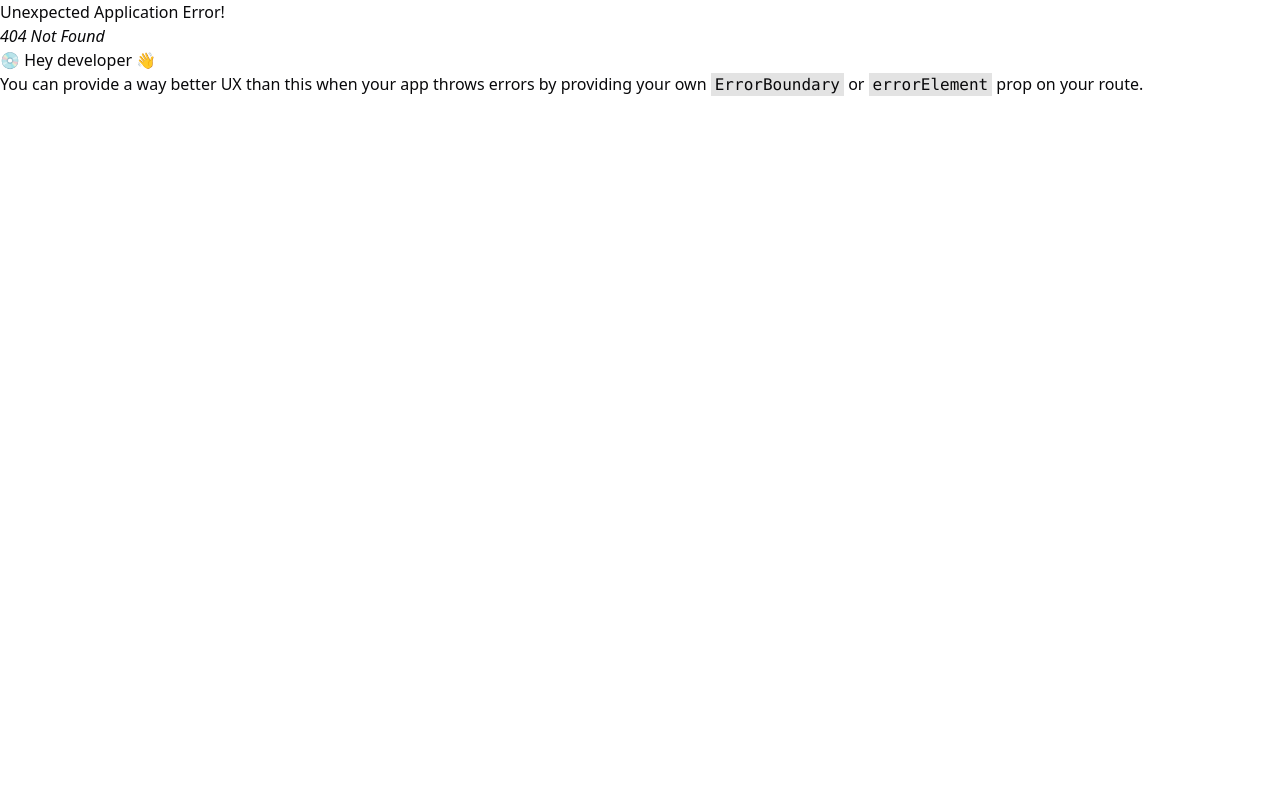
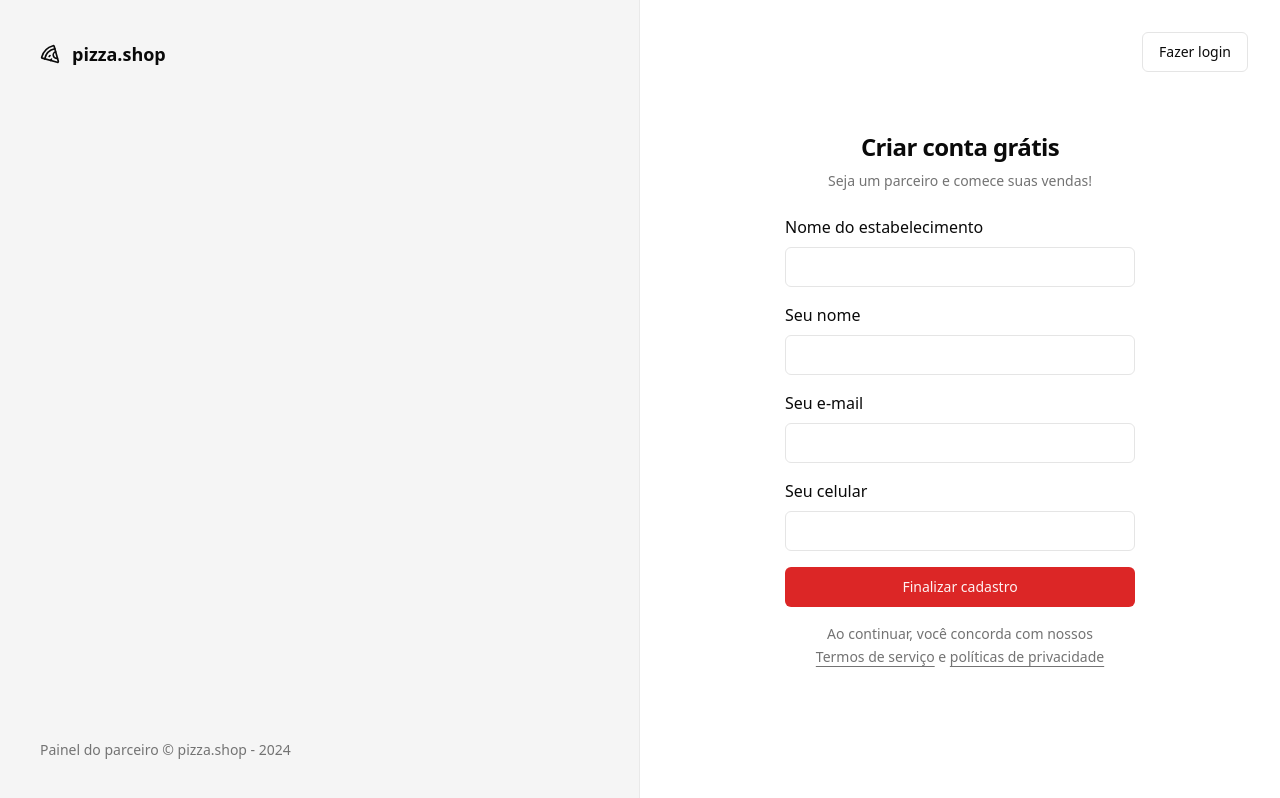
Before and after one commit to Williams25/pizza-shop, a React (Vite) app: page /sign-up in a window 1280 px wide. Before the commit this address had no page. Built offline with nearby package versions, Linux system fonts and the light colour scheme.

Commit message:
criando paginas de autenticação

```diff
--- a/src/App.tsx
+++ b/src/App.tsx
@@ -1,11 +1,13 @@
 import { RouterProvider } from 'react-router-dom';
 import { router } from './router';
 import { HelmetProvider, Helmet } from 'react-helmet-async';
+import { Toaster } from 'sonner';
 
 export const App = () => {
   return (
     <HelmetProvider>
       <Helmet titleTemplate="%s | pizza.shop" />
+      <Toaster richColors closeButton />
       <RouterProvider router={router} />
     </HelmetProvider>
   );
--- /dev/null
+++ b/src/components/ui/input.tsx
@@ -0,0 +1,25 @@
+import * as React from 'react';
+
+import { cn } from '@/lib/utils';
+
+export interface InputProps
+  extends React.InputHTMLAttributes<HTMLInputElement> {}
+
+const Input = React.forwardRef<HTMLInputElement, InputProps>(
+  ({ className, type, ...props }, ref) => {
+    return (
+      <input
+        type={type}
+        className={cn(
+          'flex h-10 w-full rounded-md border border-input bg-background px-3 py-2 text-sm ring-offset-background file:border-0 file:bg-transparent file:text-sm file:font-medium placeholder:text-muted-foreground focus-visible:outline-none focus-visible:ring-2 focus-visible:ring-ring focus-visible:ring-offset-2 disabled:cursor-not-allowed disabled:opacity-50',
+          className,
+        )}
+        ref={ref}
+        {...props}
+      />
+    );
+  },
+);
+Input.displayName = 'Input';
+
+export { Input };
--- /dev/null
+++ b/src/components/ui/label.tsx
@@ -0,0 +1,24 @@
+import * as React from 'react';
+import * as LabelPrimitive from '@radix-ui/react-label';
+import { cva, type VariantProps } from 'class-variance-authority';
+
+import { cn } from '@/lib/utils';
+
+const labelVariants = cva(
+  'text-sm font-medium leading-none peer-disabled:cursor-not-allowed peer-disabled:opacity-70',
+);
+
+const Label = React.forwardRef<
+  React.ElementRef<typeof LabelPrimitive.Root>,
+  React.ComponentPropsWithoutRef<typeof LabelPrimitive.Root> &
+    VariantProps<typeof labelVariants>
+>(({ className, ...props }, ref) => (
+  <LabelPrimitive.Root
+    ref={ref}
+    className={cn(labelVariants(), className)}
+    {...props}
+  />
+));
+Label.displayName = LabelPrimitive.Root.displayName;
+
+export { Label };
--- a/src/global.css
+++ b/src/global.css
@@ -5,24 +5,24 @@
 @layer base {
   :root {
     --background: 0 0% 100%;
-    --foreground: 240 10% 3.9%;
+    --foreground: 0 0% 3.9%;
     --card: 0 0% 100%;
-    --card-foreground: 240 10% 3.9%;
+    --card-foreground: 0 0% 3.9%;
     --popover: 0 0% 100%;
-    --popover-foreground: 240 10% 3.9%;
-    --primary: 240 5.9% 10%;
-    --primary-foreground: 0 0% 98%;
-    --secondary: 240 4.8% 95.9%;
-    --secondary-foreground: 240 5.9% 10%;
-    --muted: 240 4.8% 95.9%;
-    --muted-foreground: 240 3.8% 46.1%;
-    --accent: 240 4.8% 95.9%;
-    --accent-foreground: 240 5.9% 10%;
+    --popover-foreground: 0 0% 3.9%;
+    --primary: 0 72.2% 50.6%;
+    --primary-foreground: 0 85.7% 97.3%;
+    --secondary: 0 0% 96.1%;
+    --secondary-foreground: 0 0% 9%;
+    --muted: 0 0% 96.1%;
+    --muted-foreground: 0 0% 45.1%;
+    --accent: 0 0% 96.1%;
+    --accent-foreground: 0 0% 9%;
     --destructive: 0 84.2% 60.2%;
     --destructive-foreground: 0 0% 98%;
-    --border: 240 5.9% 90%;
-    --input: 240 5.9% 90%;
-    --ring: 240 10% 3.9%;
+    --border: 0 0% 89.8%;
+    --input: 0 0% 89.8%;
+    --ring: 0 72.2% 50.6%;
     --radius: 0.5rem;
     --chart-1: 12 76% 61%;
     --chart-2: 173 58% 39%;
@@ -32,25 +32,25 @@
   }
 
   .dark {
-    --background: 240 10% 3.9%;
+    --background: 0 0% 3.9%;
     --foreground: 0 0% 98%;
-    --card: 240 10% 3.9%;
+    --card: 0 0% 3.9%;
     --card-foreground: 0 0% 98%;
-    --popover: 240 10% 3.9%;
+    --popover: 0 0% 3.9%;
     --popover-foreground: 0 0% 98%;
-    --primary: 0 0% 98%;
-    --primary-foreground: 240 5.9% 10%;
-    --secondary: 240 3.7% 15.9%;
+    --primary: 0 72.2% 50.6%;
+    --primary-foreground: 0 85.7% 97.3%;
+    --secondary: 0 0% 14.9%;
     --secondary-foreground: 0 0% 98%;
-    --muted: 240 3.7% 15.9%;
-    --muted-foreground: 240 5% 64.9%;
-    --accent: 240 3.7% 15.9%;
+    --muted: 0 0% 14.9%;
+    --muted-foreground: 0 0% 63.9%;
+    --accent: 0 0% 14.9%;
     --accent-foreground: 0 0% 98%;
     --destructive: 0 62.8% 30.6%;
     --destructive-foreground: 0 0% 98%;
-    --border: 240 3.7% 15.9%;
-    --input: 240 3.7% 15.9%;
-    --ring: 240 4.9% 83.9%;
+    --border: 0 0% 14.9%;
+    --input: 0 0% 14.9%;
+    --ring: 0 72.2% 50.6%;
     --chart-1: 220 70% 50%;
     --chart-2: 160 60% 45%;
     --chart-3: 30 80% 55%;
--- a/src/pages/_layouts/auth.tsx
+++ b/src/pages/_layouts/auth.tsx
@@ -1,11 +1,20 @@
 import { Outlet } from 'react-router-dom';
+import { Pizza } from 'lucide-react';
 
 export const AuthLayout = () => {
   return (
-    <div>
-      <h1>AuthLayout</h1>
+    <div className="grid min-h-screen grid-cols-2">
+      <div className="flex h-full flex-col justify-between border-r border-foreground/5 bg-muted p-10 text-muted-foreground">
+        <div className="flex items-center gap-3 text-lg text-foreground">
+          <Pizza className="h-5 w-5" />
+          <span className="font-semibold">pizza.shop</span>
+        </div>
+        <footer className="text-sm">
+          Painel do parceiro &copy; pizza.shop - {new Date().getFullYear()}
+        </footer>
+      </div>
 
-      <div>
+      <div className="relative flex flex-col items-center justify-center">
         <Outlet />
       </div>
     </div>
--- a/src/pages/auth/sign-in.tsx
+++ b/src/pages/auth/sign-in.tsx
@@ -1,10 +1,81 @@
+import { Button } from '@/components/ui/button';
+import { Input } from '@/components/ui/input';
+import { Label } from '@/components/ui/label';
 import { Helmet } from 'react-helmet-async';
+import { useForm } from 'react-hook-form';
+import { z } from 'zod';
+import { zodResolver } from '@hookform/resolvers/zod';
+import { toast } from 'sonner';
+import { Link } from 'react-router-dom';
+
+const SignInForm = z.object({
+  email: z.string().email(),
+});
+
+type SignInFormData = z.infer<typeof SignInForm>;
 
 export const SignIn = () => {
+  const {
+    register,
+    handleSubmit,
+    formState: { isSubmitting },
+  } = useForm<SignInFormData>({
+    defaultValues: {
+      email: '',
+    },
+    resolver: zodResolver(SignInForm),
+  });
+
+  const handleSignIn = async (data: SignInFormData) => {
+    try {
+      await new Promise((resolve) => setTimeout(resolve, 2000));
+      console.log(data);
+      toast.success(
+        `Enviamos um link de autenticação para seu e-mail ${data.email}`,
+        {
+          action: {
+            label: 'Reenviar',
+            onClick: () => handleSignIn(data),
+          },
+        },
+      );
+    } catch {
+      toast.error(`Credenciais inválidas`);
+    }
+  };
+
   return (
-    <div>
+    <div className="p-8">
       <Helmet title="Login" />
-      sign-in
+      <Button asChild className="absolute right-8 top-8" variant={'outline'}>
+        <Link to={'/sign-up'}>Novo estabeleciomento</Link>
+      </Button>
+
+      <div className="flex w-[350px] flex-col justify-center gap-6">
+        <div className="flex flex-col gap-2 text-center">
+          <h1 className="text-2xl font-semibold tracking-tight">
+            Acessar painel
+          </h1>
+          <p className="text-sm text-muted-foreground">
+            Acompanhe suas vendas pelo painel parceiro!
+          </p>
+        </div>
+
+        <form className="space-y-4" onSubmit={handleSubmit(handleSignIn)}>
+          <div className="space-y-2">
+            <Label htmlFor="email">Seu e-mail</Label>
+            <Input
+              id="email"
+              type="email"
+              {...register('email', { disabled: isSubmitting })}
+            />
+          </div>
+
+          <Button type="submit" className="w-full" disabled={isSubmitting}>
+            {isSubmitting ? 'Acessando painel...' : 'Acessar painel'}
+          </Button>
+        </form>
+      </div>
     </div>
   );
 };
--- /dev/null
+++ b/src/pages/auth/sign-up.tsx
@@ -0,0 +1,121 @@
+import { Button } from '@/components/ui/button';
+import { Input } from '@/components/ui/input';
+import { zodResolver } from '@hookform/resolvers/zod';
+import { Label } from '@radix-ui/react-label';
+import { Helmet } from 'react-helmet-async';
+import { useForm } from 'react-hook-form';
+import { Link, useNavigate } from 'react-router-dom';
+import { toast } from 'sonner';
+import { z } from 'zod';
+
+const SignUpForm = z.object({
+  email: z.string().email(),
+  restaurantName: z.string().min(1),
+  managerName: z.string().min(1),
+  phone: z.string().min(11).max(11),
+});
+16981230085;
+type SignUpFormData = z.infer<typeof SignUpForm>;
+
+export const SignUp = () => {
+  const navigate = useNavigate();
+
+  const {
+    register,
+    handleSubmit,
+    formState: { isSubmitting },
+  } = useForm<SignUpFormData>({
+    defaultValues: {
+      email: '',
+    },
+    resolver: zodResolver(SignUpForm),
+  });
+
+  const handleSignUp = async (data: SignUpFormData) => {
+    try {
+      await new Promise((resolve) => setTimeout(resolve, 2000));
+      console.log(data);
+      toast.success(`Restaurante cadastrado com sucesso!`, {
+        action: {
+          label: 'Login',
+          onClick: () => navigate('/sign-in'),
+        },
+      });
+    } catch {
+      toast.error(`Erro ao cadastrar restaurante - ${data.restaurantName}`);
+    }
+  };
+
+  return (
+    <div className="p-8">
+      <Helmet title="Cadastro" />
+      <Button asChild className="absolute right-8 top-8" variant={'outline'}>
+        <Link to={'/sign-in'}>Fazer login</Link>
+      </Button>
+
+      <div className="flex w-[350px] flex-col justify-center gap-6">
+        <div className="flex flex-col gap-2 text-center">
+          <h1 className="text-2xl font-semibold tracking-tight">
+            Criar conta grátis
+          </h1>
+          <p className="text-sm text-muted-foreground">
+            Seja um parceiro e comece suas vendas!
+          </p>
+        </div>
+
+        <form className="space-y-4" onSubmit={handleSubmit(handleSignUp)}>
+          <div className="space-y-2">
+            <Label htmlFor="restaurantName">Nome do estabelecimento</Label>
+            <Input
+              id="restaurantName"
+              type="text"
+              {...register('restaurantName', { disabled: isSubmitting })}
+            />
+          </div>
+
+          <div className="space-y-2">
+            <Label htmlFor="managerName">Seu nome</Label>
+            <Input
+              id="managerName"
+              type="text"
+              {...register('managerName', { disabled: isSubmitting })}
+            />
+          </div>
+
+          <div className="space-y-2">
+            <Label htmlFor="email">Seu e-mail</Label>
+            <Input
+              id="email"
+              type="email"
+              {...register('email', { disabled: isSubmitting })}
+            />
+          </div>
+
+          <div className="space-y-2">
+            <Label htmlFor="phone">Seu celular</Label>
+            <Input
+              id="phone"
+              type="tel"
+              {...register('phone', { disabled: isSubmitting })}
+            />
+          </div>
+
+          <Button type="submit" className="w-full" disabled={isSubmitting}>
+            {isSubmitting ? 'Finalizando cadastro...' : 'Finalizar cadastro'}
+          </Button>
+
+          <p className="px-6 text-center text-sm leading-relaxed text-muted-foreground">
+            Ao continuar, você concorda com nossos{' '}
+            <a href="" className="underline underline-offset-4">
+              Termos de serviço
+            </a>{' '}
+            e{' '}
+            <a href="" className="underline underline-offset-4">
+              políticas de privacidade
+            </a>
+          </p>
+        </form>
+      </div>
+    </div>
+  );
+};
```
Also changed, not shown: package.json (+6 -1 lines), src/router.tsx (+15 -10 lines), 1 other file (tests, documents, lock files or other folders).
